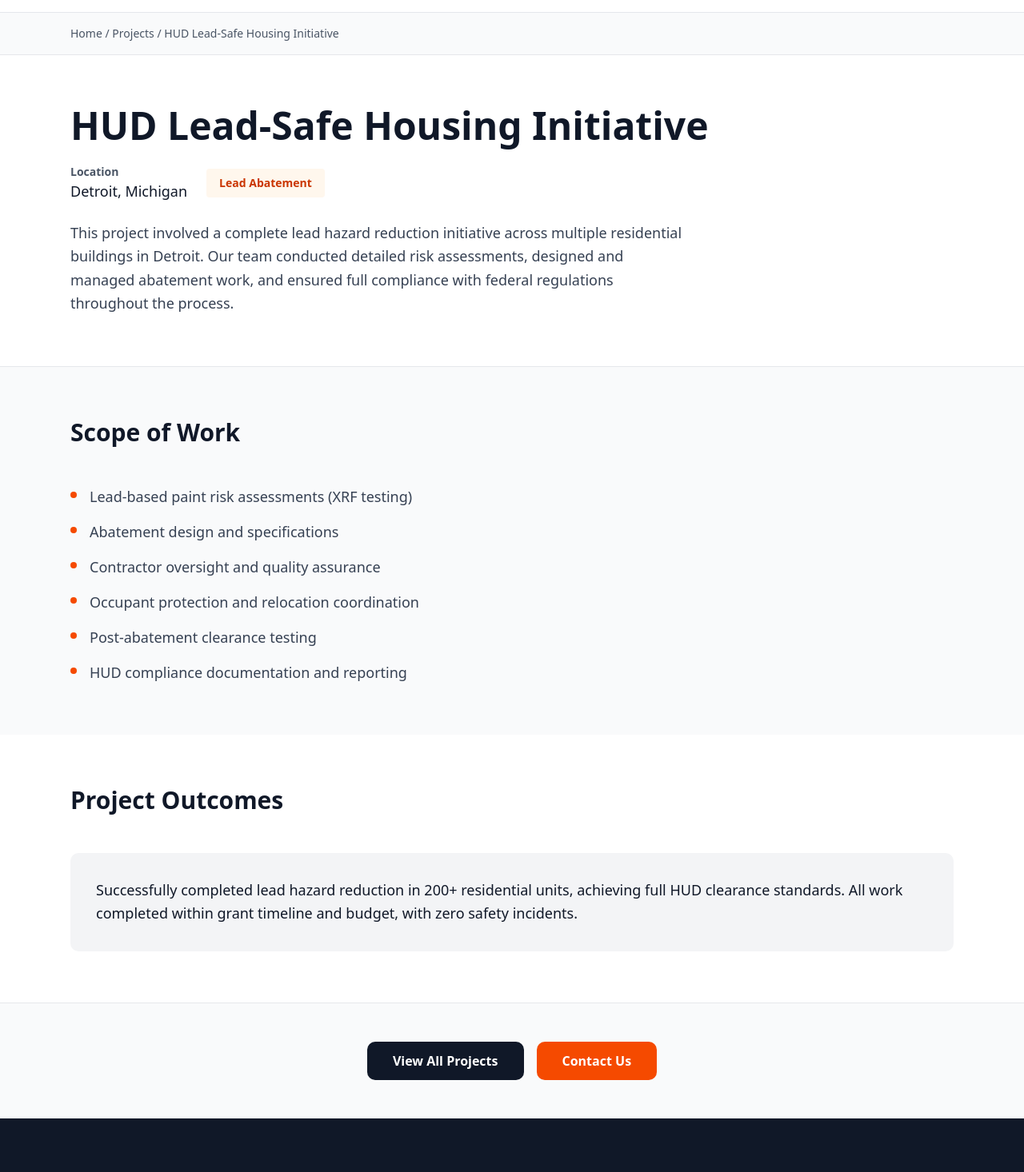
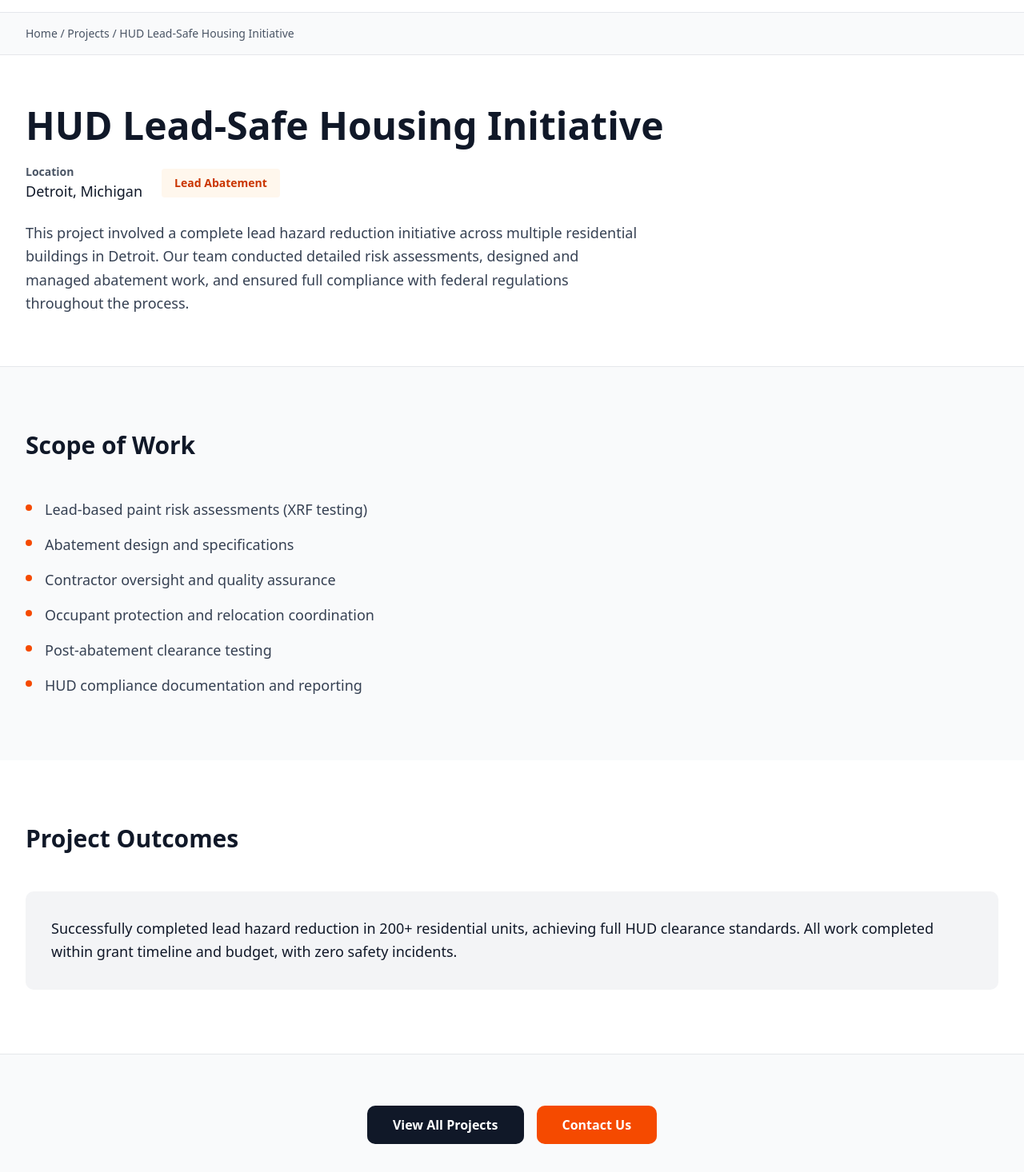
Before and after one commit to nexdyne/Stratra-Dynamics-L.L.C, a React (Vite) app: page /project/1 in a window 1280 px wide. Shown: the part 100-1566 px from the top of the page at 80% size. Built offline with nearby package versions, Linux system fonts and the light colour scheme.

Commit message:
Desktop optimize ProjectDetailPage: wider containers and scaled padding at xl breakpoint

```diff
--- a/src/pages/ProjectDetailPage.jsx
+++ b/src/pages/ProjectDetailPage.jsx
@@ -60,8 +60,8 @@ export default function ProjectDetailPage() {
   if (!project) {
     return (
       <div className="min-h-screen bg-white">
-        <section className="bg-gray-900 text-white py-20">
-          <div className="max-w-6xl mx-auto px-6">
+        <section className="bg-gray-900 text-white py-20 xl:py-24">
+          <div className="max-w-6xl xl:max-w-7xl mx-auto px-6 xl:px-8">
             <h1 className="text-4xl md:text-5xl font-bold mb-4">Project Not Found</h1>
             <p className="text-lg text-gray-300 mb-8">
               The project you are looking for does not exist.
@@ -82,7 +82,7 @@ export default function ProjectDetailPage() {
     <div className="min-h-screen bg-white">
       {/* Breadcrumb */}
       <section className="bg-gray-50 py-4 border-b border-gray-200">
-        <div className="max-w-6xl mx-auto px-6">
+        <div className="max-w-6xl xl:max-w-7xl mx-auto px-6 xl:px-8">
           <div className="text-sm text-gray-600">
             <Link to="/" className="hover:text-orange-600">Home</Link> / <Link to="/projects" className="hover:text-orange-600">Projects</Link> / {project.title}
           </div>
@@ -91,7 +91,7 @@ export default function ProjectDetailPage() {
 
       {/* Project Header */}
       <section className="bg-white py-16 border-b border-gray-200">
-        <div className="max-w-6xl mx-auto px-6">
+        <div className="max-w-6xl xl:max-w-7xl mx-auto px-6 xl:px-8">
           <h1 className="text-4xl md:text-5xl font-bold text-gray-900 mb-6">{project.title}</h1>
           <div className="mb-6 flex flex-wrap gap-6 items-center">
             <div>
@@ -111,8 +111,8 @@ export default function ProjectDetailPage() {
       </section>
 
       {/* Scope of Work */}
-      <section className="bg-gray-50 py-16">
-        <div className="max-w-6xl mx-auto px-6">
+      <section className="bg-gray-50 py-16 xl:py-20">
+        <div className="max-w-6xl xl:max-w-7xl mx-auto px-6 xl:px-8">
           <h2 className="text-3xl font-bold text-gray-900 mb-12">Scope of Work</h2>
           <ul className="space-y-4">
             {project.scopeItems.map((item, index) => (
@@ -126,8 +126,8 @@ export default function ProjectDetailPage() {
       </section>
 
       {/* Project Outcomes */}
-      <section className="bg-white py-16">
-        <div className="max-w-6xl mx-auto px-6">
+      <section className="bg-white py-16 xl:py-20">
+        <div className="max-w-6xl xl:max-w-7xl mx-auto px-6 xl:px-8">
           <h2 className="text-3xl font-bold text-gray-900 mb-12">Project Outcomes</h2>
           <div className="bg-gray-100 p-8 rounded-lg">
             <p className="text-lg text-gray-900 leading-relaxed">
@@ -138,8 +138,8 @@ export default function ProjectDetailPage() {
       </section>
 
       {/* Navigation */}
-      <section className="bg-gray-50 py-12 border-t border-gray-200">
-        <div className="max-w-6xl mx-auto px-6 text-center flex flex-col sm:flex-row justify-center gap-4">
+      <section className="bg-gray-50 py-12 xl:py-16 border-t border-gray-200">
+        <div className="max-w-6xl xl:max-w-7xl mx-auto px-6 xl:px-8 text-center flex flex-col sm:flex-row justify-center gap-4">
           <Link
             to="/projects"
             className="inline-block bg-gray-900 text-white px-8 py-3 rounded-lg font-semibold hover:bg-gray-800 transition-colors"
```
